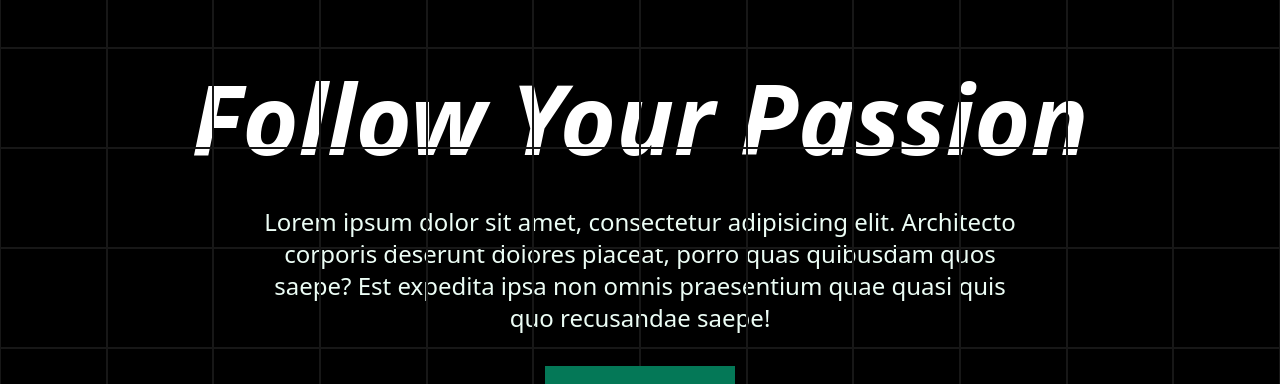
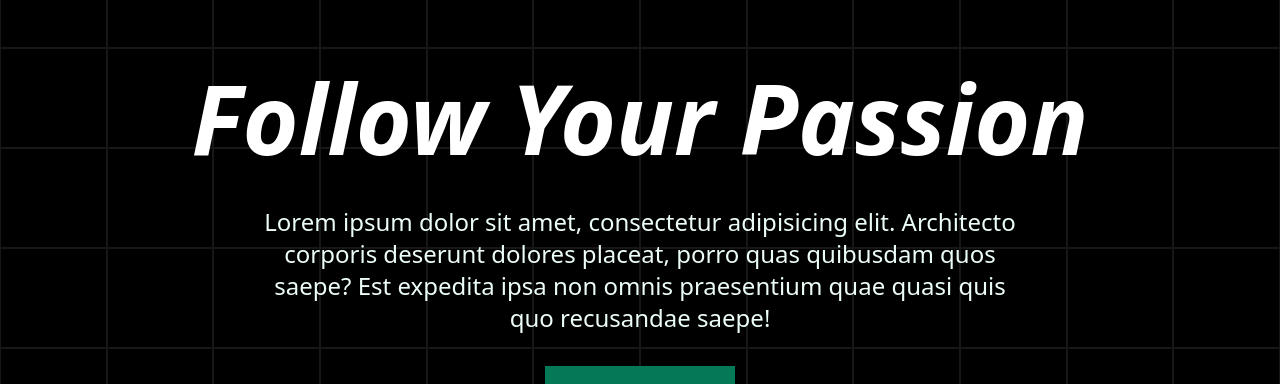
Before and after one commit to humbl3LilaS/framer-pieces, a React (Vite) app: page / in a window 1280 px wide. Shown: the part 152-536 px from the top of the page. Built offline with nearby package versions, Linux system fonts and the light colour scheme.

Commit message:
Fix: Layout of GirdHoverHero

```diff
--- a/src/components/GridHoverHero.tsx
+++ b/src/components/GridHoverHero.tsx
@@ -11,17 +11,14 @@ export default function GridHoverHero() {
             </div>
             <div className={"h-full w-full flex flex-col justify-center items-center  "}
             >
-                <h1 className={"mb-10 text-white text-8xl font-black italic"}>Follow Your Passion</h1>
-                <p className={"max-w-[60%] mb-8 text-center text-emerald-50 text-2xl "}>
+                <h1 className={"relative mb-10 text-white text-8xl font-black italic z-20 line-clamp-[0]"}>Follow Your Passion</h1>
+                <p className={"relative max-w-[60%] mb-8 text-center text-emerald-50 text-2xl z-20"}>
                     Lorem ipsum dolor sit amet, consectetur adipisicing elit. Architecto corporis deserunt dolores
                    placeat, porro quas quibusdam quos saepe? Est expedita ipsa non omnis praesentium quae quasi quis quo
                    recusandae saepe!
                 </p>
                 <button type={"button"} className={"relative py-3 px-10 bg-emerald-700 text-3xl font-black text-white cursor-pointer z-10"}
-                        onMouseEnter={e => {
-                            e.stopPropagation();
-                            console.log("hover")
-                        }}
+
                 >
 
                     Sign up
@@ -54,6 +51,7 @@ const squareGenerator = () => {
                         initial={"initial"} whileHover={"hover"}
                         transition={{duration: 1}}
                         role={"presentation"}
+
             />
         );
     }
```
